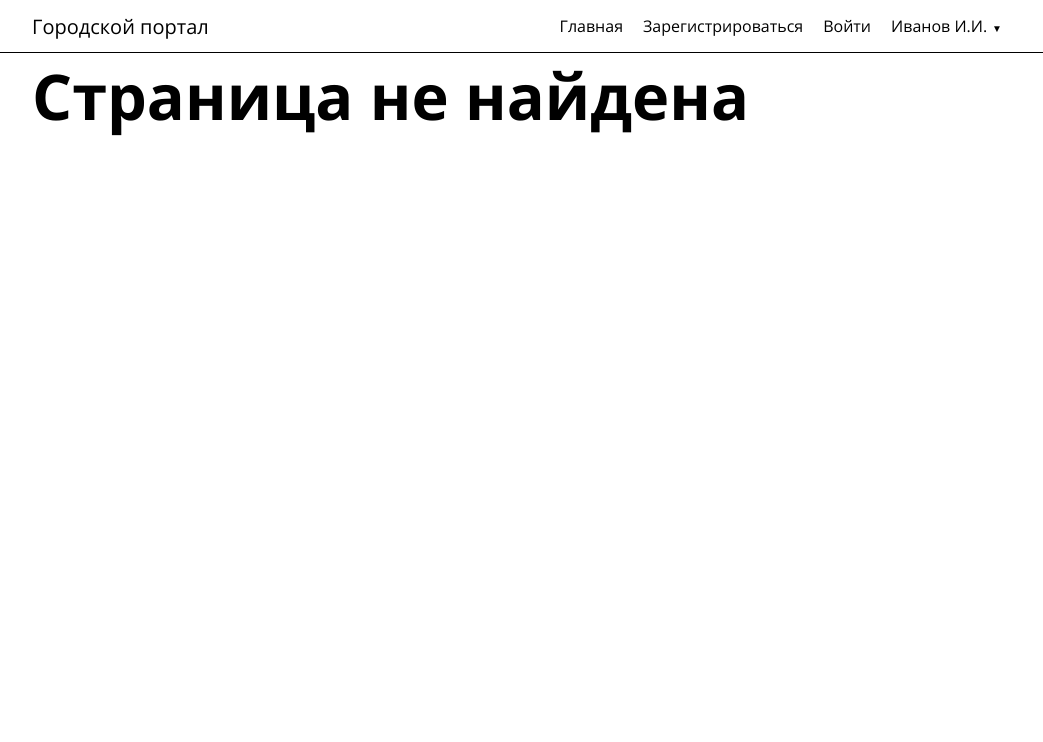
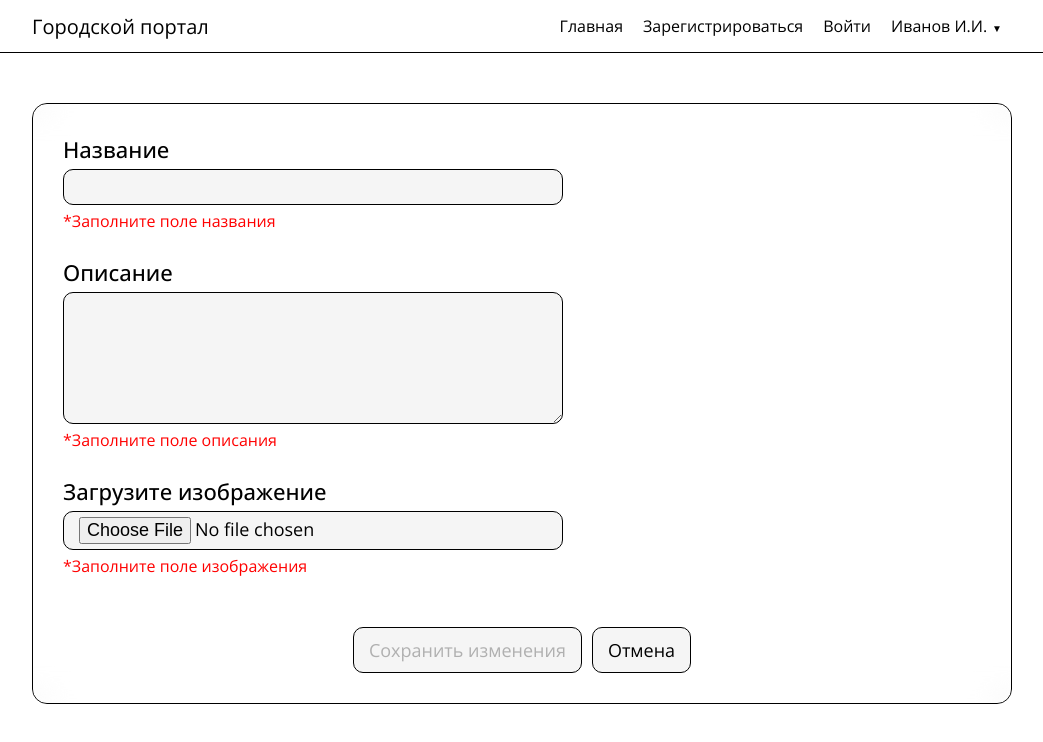
Before and after one commit to Steiden/Urba-problems-portal, a React (Vite) app: page /me/new-request in a window 1280 px wide. Shown: the top 742 px of the page, without its empty margins (118-1161 px from the left). Built offline with nearby package versions, Linux system fonts and the light colour scheme.

Commit message:
Страница создания заявки

```diff
--- a/src/App.tsx
+++ b/src/App.tsx
@@ -7,6 +7,7 @@ import { Header } from "./components/Header/Header";
 import "./App.scss";
 import { ProfilePage } from "./components/ProfilePage";
 import { RequestsPage } from "./components/RequstsPage";
+import { NewRequestPage } from "./components/NewRequestPage";
 
 export const App = (): ReactNode => {
     useEffect(() => {
@@ -32,6 +33,7 @@ export const App = (): ReactNode => {
                     <Route path="/problems" Component={ProblemsPage} />
                     <Route path="/me" Component={ProfilePage} />
                     <Route path="/me/requests" Component={RequestsPage} />
+                    <Route path="/me/new-request" Component={NewRequestPage} />
                     <Route path="*" Component={PageNotFound}/>
                 </Routes>
             </Main>
--- /dev/null
+++ b/src/components/NewRequestPage.tsx
@@ -0,0 +1,6 @@
+import { ReactNode } from "react";
+import { RequestForm } from "./RequestForm/RequestForm";
+
+export const NewRequestPage = (): ReactNode => {
+    return <RequestForm/>
+}
--- /dev/null
+++ b/src/components/RequestForm/RequestForm.tsx
@@ -0,0 +1,81 @@
+import { ReactNode, useState } from "react";
+import { useNavigate } from "react-router-dom";
+import "./scss/RequestForm.scss";
+
+export const RequestForm = (): ReactNode => {
+    const [title, setTitle] = useState("");
+    const [description, setDescription] = useState("");
+    const [image, setImage] = useState("");
+
+    const navigate = useNavigate();
+
+    return (
+        <section className="profile">
+            <form action="/me/new-request" method="POST" className="profile__form">
+                <div className="profile__inputs-container profile__inputs-container--vertical">
+                    <div className="profile__input-container">
+                        <label htmlFor="title" className="profile__label">
+                            Название
+                        </label>
+                        <input
+                            type="text"
+                            id="title"
+                            className="profile__input"
+                            value={title}
+                            onChange={(e) => setTitle(e.target.value)}
+                        />
+                        <span className={`profile__input-error ${!title && "profile__input-error--active"}`}>
+                            *Заполните поле названия
+                        </span>
+                    </div>
+                    <div className="profile__input-container">
+                        <label htmlFor="description" className="profile__label">
+                            Описание
+                        </label>
+                        <textarea
+                            id="description"
+                            className="profile__input profile__input--textarea"
+                            rows={5}
+                            value={description}
+                            onChange={(e) => setDescription(e.target.value)}
+                        />
+                        <span className={`profile__input-error ${!description && "profile__input-error--active"}`}>
+                            *Заполните поле описания
+                        </span>
+                    </div>
+                    <div className="profile__input-container">
+                        <label htmlFor="image" className="profile__label">
+                            Загрузите изображение
+                        </label>
+                        <input
+                            type="file"
+                            id="image"
+                            className="profile__input"
+                            value={image}
+                            onChange={(e) => setImage(e.target.value)}
+                        />
+                        <span className={`profile__input-error ${!image && "profile__input-error--active"}`}>
+                            *Заполните поле изображения
+                        </span>
+                    </div>
+                </div>
+                <div className="profile__buttons-container">
+                    <button
+                        className="profile__button profile__button--save"
+                        type="submit"
+                        disabled={!title || !description || !image}>
+                        Сохранить изменения
+                    </button>
+                    <button
+                        className="profile__button"
+                        type="button"
+                        onClick={() => {
+                            navigate("/");
+                        }}>
+                        Отмена
+                    </button>
+                </div>
+            </form>
+        </section>
+    );
+};
--- /dev/null
+++ b/src/components/RequestForm/scss/RequestForm.scss
@@ -0,0 +1,108 @@
+@import "../../../scss/mixins/flex-mixin.scss";
+@import "../../../scss/mixins/transition-mixin.scss";
+@import "../../../scss/mixins/visually-hidden-mixin.scss";
+@import "../../../scss/variables/global-variables.scss";
+@import "../../../scss/variables/colors-variables.scss";
+
+.profile {
+    @include flex-direction($gap: 20px);
+
+    border: $border;
+    border-radius: $border-radius-15;
+
+    margin-top: 50px;
+
+    overflow: hidden;
+}
+
+.profile__form {
+    @include flex-center($gap: 50px);
+
+    backdrop-filter: blur(15px);
+
+    padding: 30px;
+}
+
+.profile__inputs-container {
+    @include flex-center($gap: 25px);
+
+    &--horizontal {
+        flex-direction: row;
+    }
+    &--vertical {
+        flex-direction: column;
+    }
+}
+
+.profile__input-container {
+    @include flex-direction($gap: 5px);
+}
+
+.profile__label {
+    font: {
+        size: 22px;
+        weight: 500;
+    }
+}
+
+.profile__input {
+    font: {
+        size: 18px;
+    }
+
+    background-color: $extra-light-gray;
+    border: $border;
+    border-radius: $border-radius-10;
+
+    padding: 5px 15px;
+    width: clamp(200px, 100%, 500px);
+
+    &--textarea {
+        resize: vertical;
+    }
+}
+
+.profile__split {
+    @include flex-justify($justify: space-around, $direction: row, $gap: 15px);
+
+    width: 100%;
+}
+
+.profile__avatar-container {
+    @include flex-center();
+    width: 50%;
+}
+
+.profile__avatar {
+    border-radius: $border-radius-5;
+}
+
+.profile__buttons-container {
+    @include flex-center($direction: row, $gap: 10px);
+}
+
+.profile__button {
+    @include transition-custom($property: background-color);
+    font: {
+        size: 18px;
+    }
+
+    background-color: $extra-light-gray;
+    border: $border;
+    border-radius: $border-radius-10;
+
+    padding: 10px 15px;
+
+    &--save:not([disabled]):hover {
+        background-color: $green-light;
+    }
+}
+
+.profile__input-error {
+    @include visualy-hidden($position: static);
+    color: $red;
+
+    &--active {
+        @include visualy-hidden-active($position: static);
+    }
+}
```
